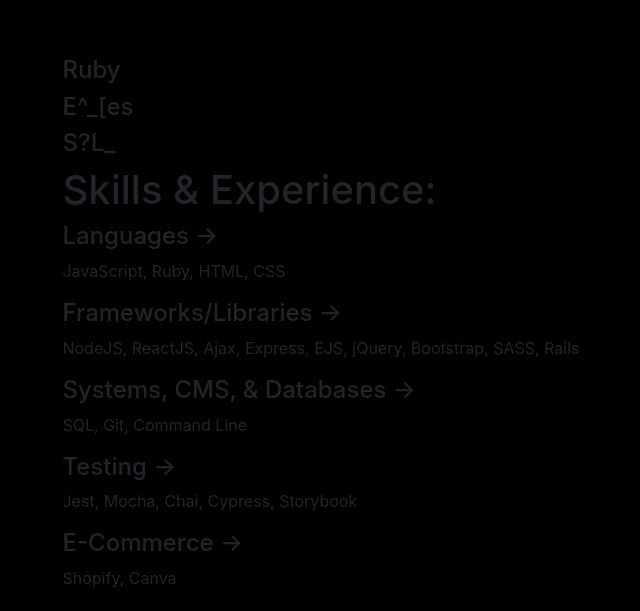
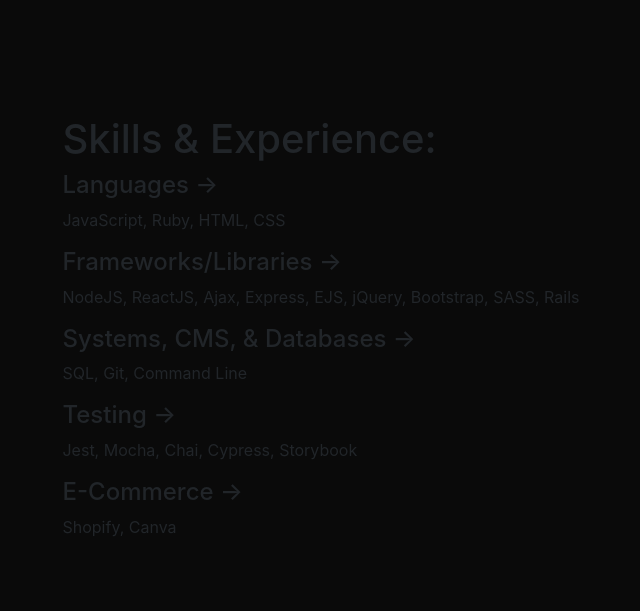
Before and after one commit to sahil-athia/personal-website, a React (Create React App) app: page / in a window 1280 px wide. Shown: the part 1829-2440 px from the top of the page, without its empty margins (319-959 px from the left). Built offline with nearby package versions, Linux system fonts and the light colour scheme.

Commit message:
add fade out animations

```diff
--- a/src/pages/Skills.jsx
+++ b/src/pages/Skills.jsx
@@ -7,13 +7,17 @@
   const [text1, text2, text3] = [useRef(<></>), useRef(<></>), useRef(<></>)];
 
   useEffect(() => {
+  const viewportHeight = $(window).height();
     $(window).on("scroll", function () {
-          if ($(document).scrollTop() > 100) {
+        if ($(document).scrollTop() > viewportHeight * 1.75 && $(document).scrollTop() < viewportHeight * 2.5) {
           $(".skills-box").addClass("scrolled");
+        } else if ($(document).scrollTop() > viewportHeight * 2.5) {
+            $(".skills-box").removeClass("scrolled");
         } else {
             $(".skills-box").removeClass("scrolled");
         }
     });
+
     const phrases1 = [
       "HTML", "JavaScript", "Ruby", "CSS", "Solidity"
     ]
@@ -58,9 +62,9 @@
     }
 
 
-    scramble1();
-    scramble2();
-    scramble3();
+    // scramble1();
+    // scramble2();
+    // scramble3();
 
     return function cleanup() {
       clearTimeout(timeOut1, timeOut2, timeOut3);
--- a/src/pages/Skills.scss
+++ b/src/pages/Skills.scss
@@ -3,12 +3,12 @@
   align-items: center;
   display: flex;
   justify-content: space-evenly;
-  background-color:black;
-  -webkit-transition: background-color 700ms linear;
-  -moz-transition: background-color 700ms linear;
-  -o-transition: background-color 700ms linear;
-  -ms-transition: background-color 700ms linear;
-  transition: background-color 700ms linear;
+  background-color: #0A0A0A;
+  -webkit-transition: background-color 1700ms linear;
+  -moz-transition: background-color 1700ms linear;
+  -o-transition: background-color 1700ms linear;
+  -ms-transition: background-color 1700ms linear;
+  transition: background-color 1700ms linear;
 
 
   .scatter {
@@ -17,4 +17,9 @@
 }
 .skills-box.scrolled {
   background-color: white;
-  }
+  -webkit-transition: background-color 1700ms linear;
+  -moz-transition: background-color 1700ms linear;
+  -o-transition: background-color 1700ms linear;
+  -ms-transition: background-color 1700ms linear;
+  transition: background-color 1700ms linear;
+}
```
Lines whose indentation alone changed are shown as unchanged.
